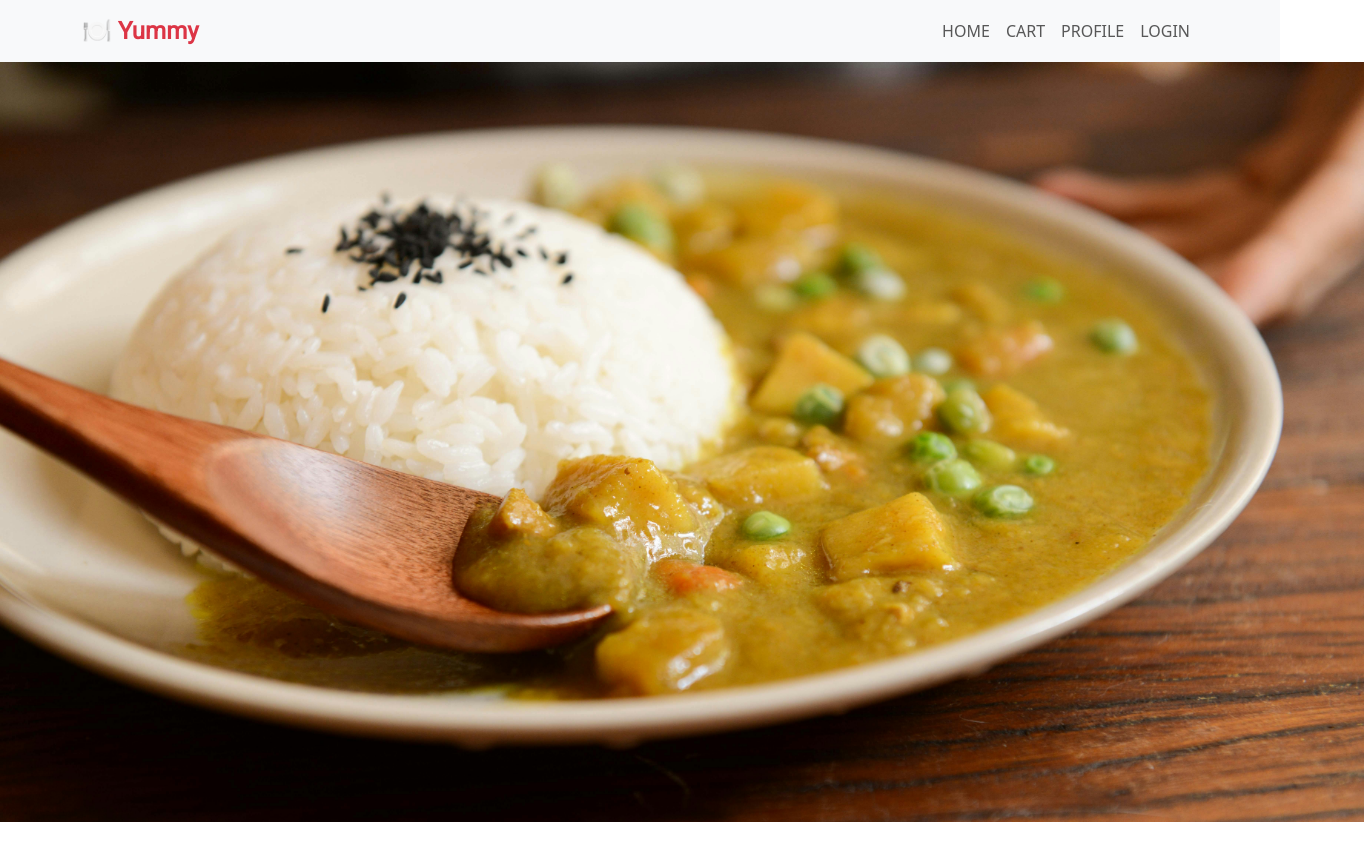
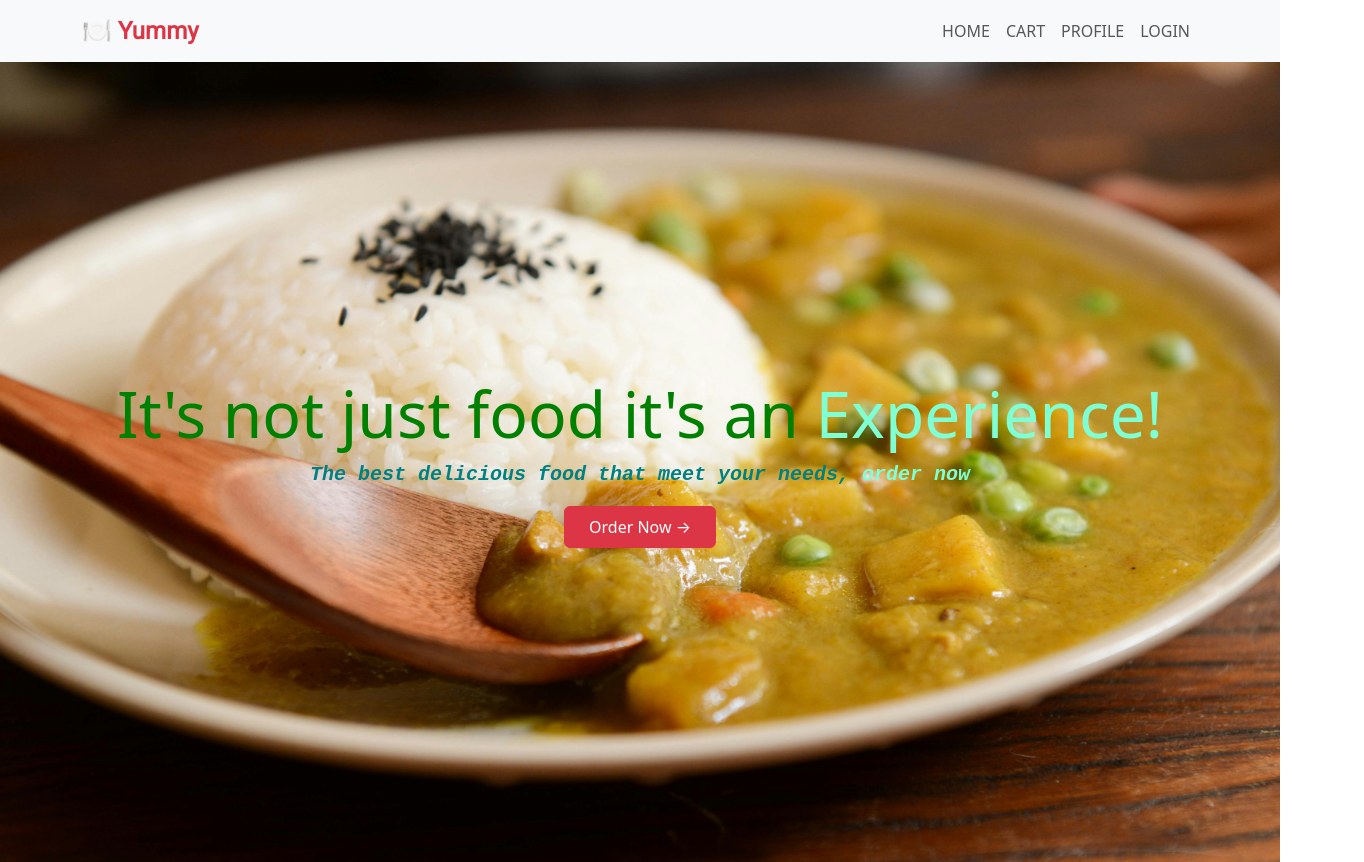
Before and after one commit to Paranoid-02/Yummy_ESD, a plain HTML site: page index.html in a window 1280 px wide. Shown: the whole page, 1364 px wide, since content can reach past the window. Before the commit the page ends 822 px from the top, so only its background shows below. Drawn offline with nearby package versions, Linux system fonts and the light colour scheme.

Commit message:
Home Page

```diff
--- a/index.html
+++ b/index.html
@@ -18,7 +18,7 @@
             <div class="collapse navbar-collapse" id="navbarNav">
                 <ul class="navbar-nav ms-auto">
                     <li class="nav-item">
-                        <a class="nav-link" href="#home">HOME</a>
+                        <a class="nav-link" href="./index.html">HOME</a>
                     </li>
                     <li class="nav-item">
                         <a class="nav-link" href="#cart">CART</a>
@@ -33,7 +33,15 @@
             </div>
         </div>
     </nav>
-    <img src="pexels-catscoming-674574.jpg" class="img" />
+    <!--Home-->
+    <div class="brand-section">
+        <div class="container">
+            <h1 class="display-3">It's not just food it's an <span class="word">Experience!</span></h1>
+            <p class="lead word1">The best delicious food that meet your needs, <span class="word">order now</span></p>
+            <button class="btn btn-danger px-4 py-2">Order Now →</button>
+        </div>
+    </div>
+
     <script src="https://cdnjs.cloudflare.com/ajax/libs/bootstrap/5.3.2/js/bootstrap.bundle.min.js"></script>
 </body>
 </html>
--- a/style.css
+++ b/style.css
@@ -11,10 +11,28 @@
     font-size: 24px;
 }
 
-.img{
+.word{
+    color:aquamarine
+}
+
+.word1{
+    color:teal;
+    font-family: 'Courier New', Courier, monospace;
+    font-style: italic;
+    font-weight: bold;
+}
+
+.brand-section {
+    position: relative;
+    color:green;
+    text-align: center;
+    padding: 100px 0;
+    background-image: url("pexels-catscoming-674574.jpg");
+    background-size: cover;
+    width: 100vw;
+    height: 100vh;
+    margin: 0;
     display: flex;
-    flex-direction: row;
-    height: 95vh;
-    width:min-content;
-    overflow: hidden;
+    justify-content: center;
+    align-items: center;
 }
```
